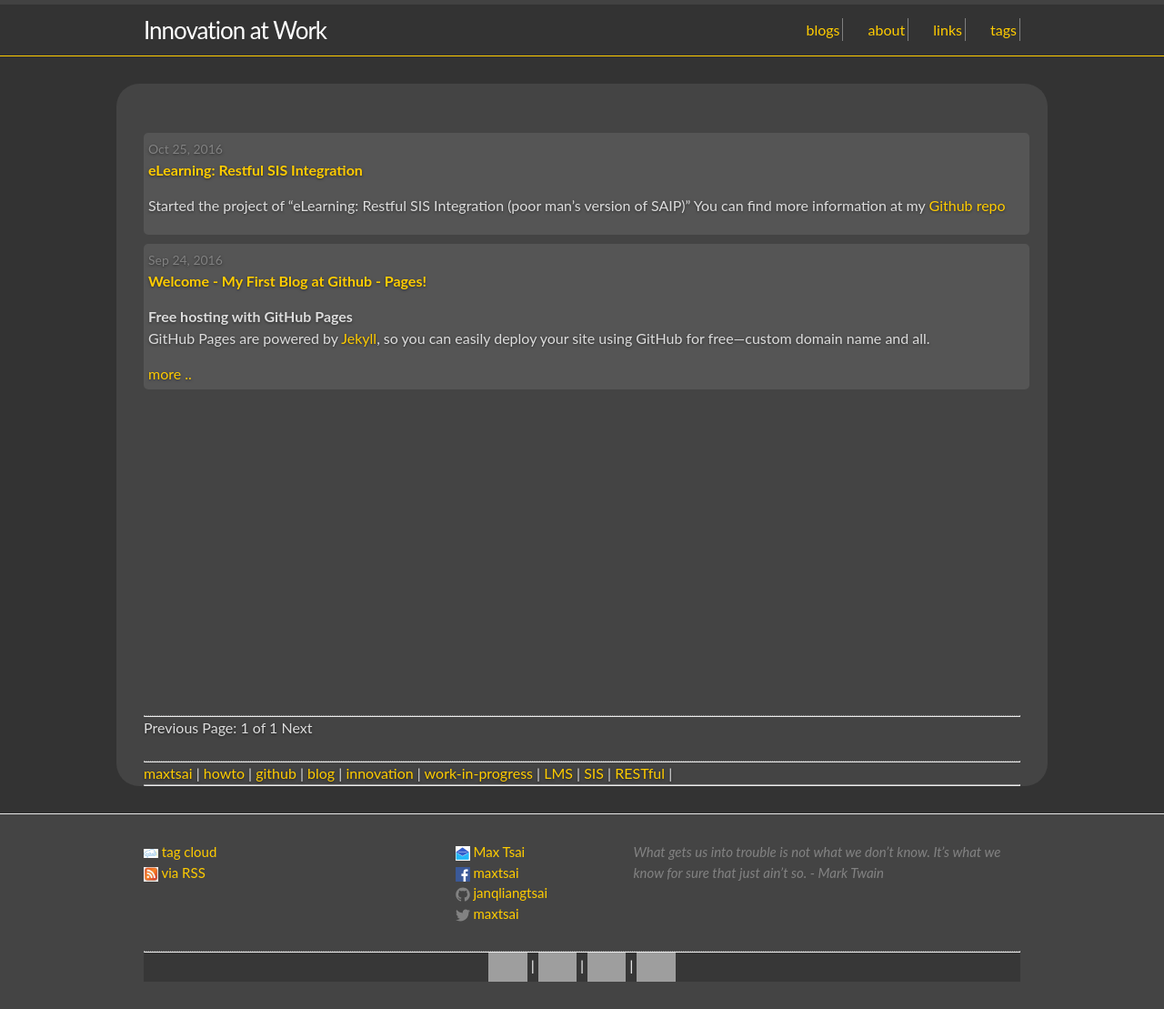
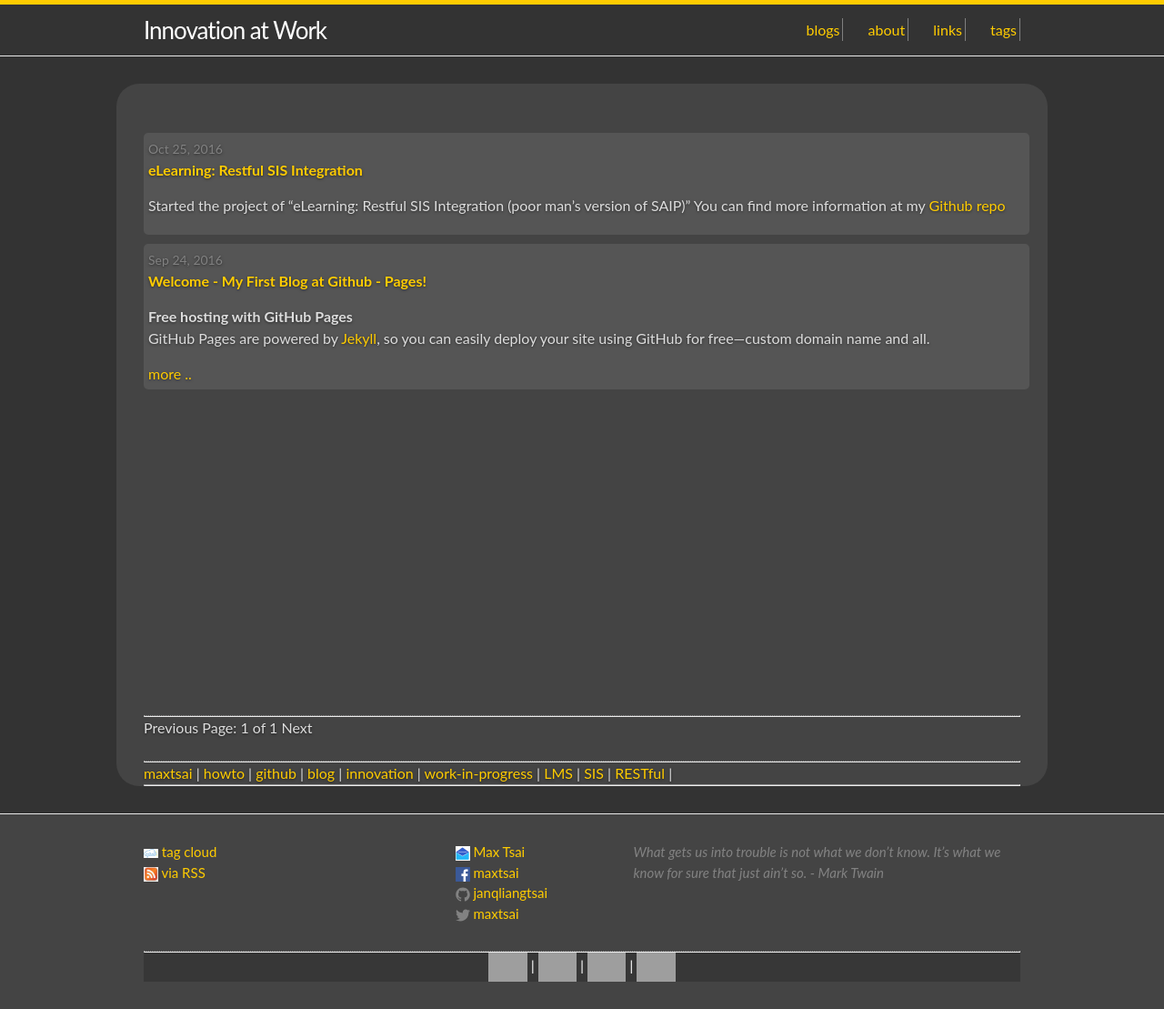
Before and after one commit to JANQLIANGTSAI/janqliangtsai.github.io, a Jekyll site: the page built from index.html, in a window 1280 px wide. Shown: the whole page at 91% size. Built offline with Jekyll 4.4.1, drawn with Linux system fonts in a browser that asks for light colours; the list of posts is cut into pages by our own code; grey boxes are pictures that could not be loaded.

Commit message:
head top

```diff
--- a/css/main.scss
+++ b/css/main.scss
@@ -41,8 +41,8 @@
 .site-header {
     // background-color: #373737;
     background-color: #333;
-    border-bottom: 1px solid #fc0;
-    border-bottom-color: #fc0;
+    border-top: 5px solid #fc0;
+    // border-bottom-color: #fc0;
 }
 
 .site-title, .site-title:visited {
```
